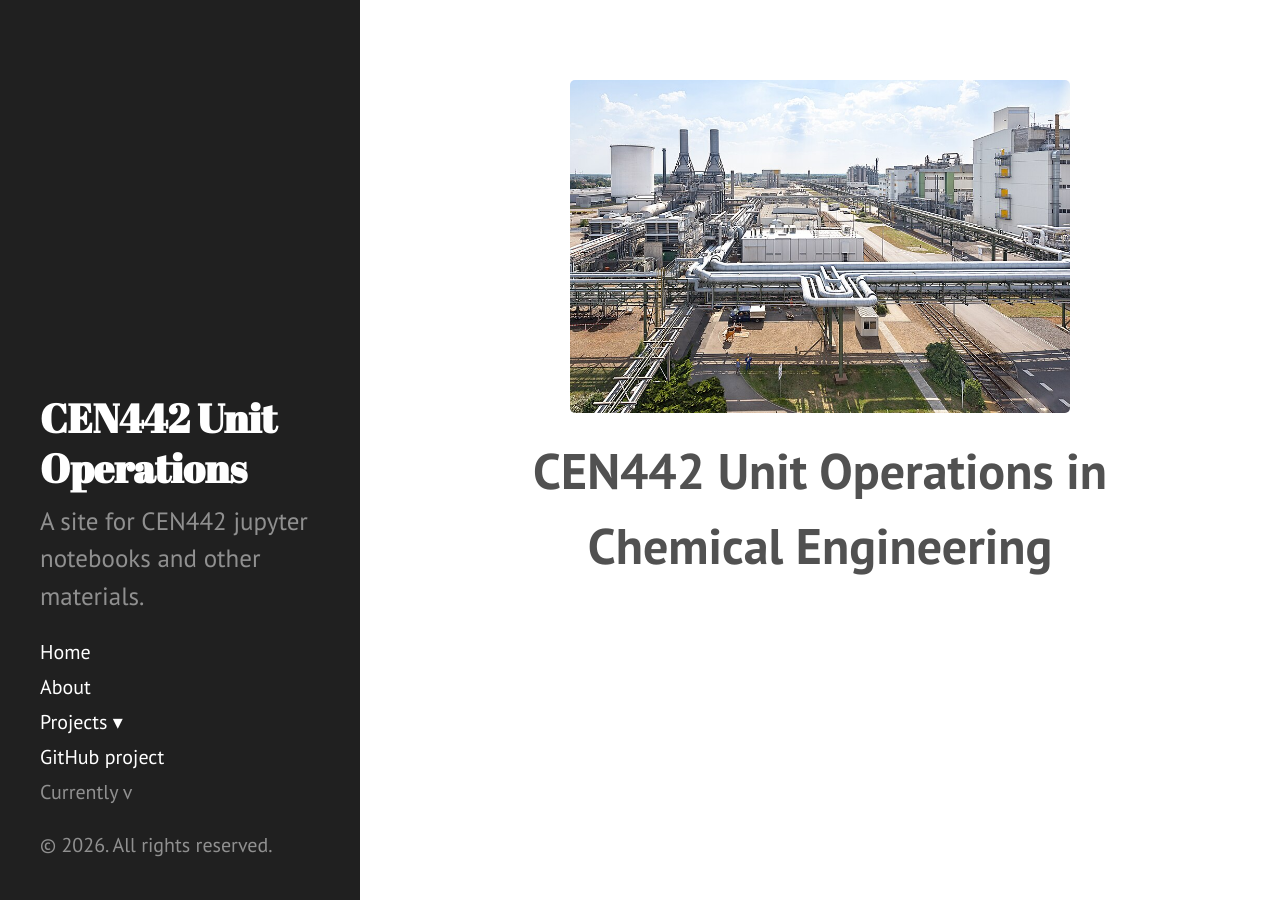
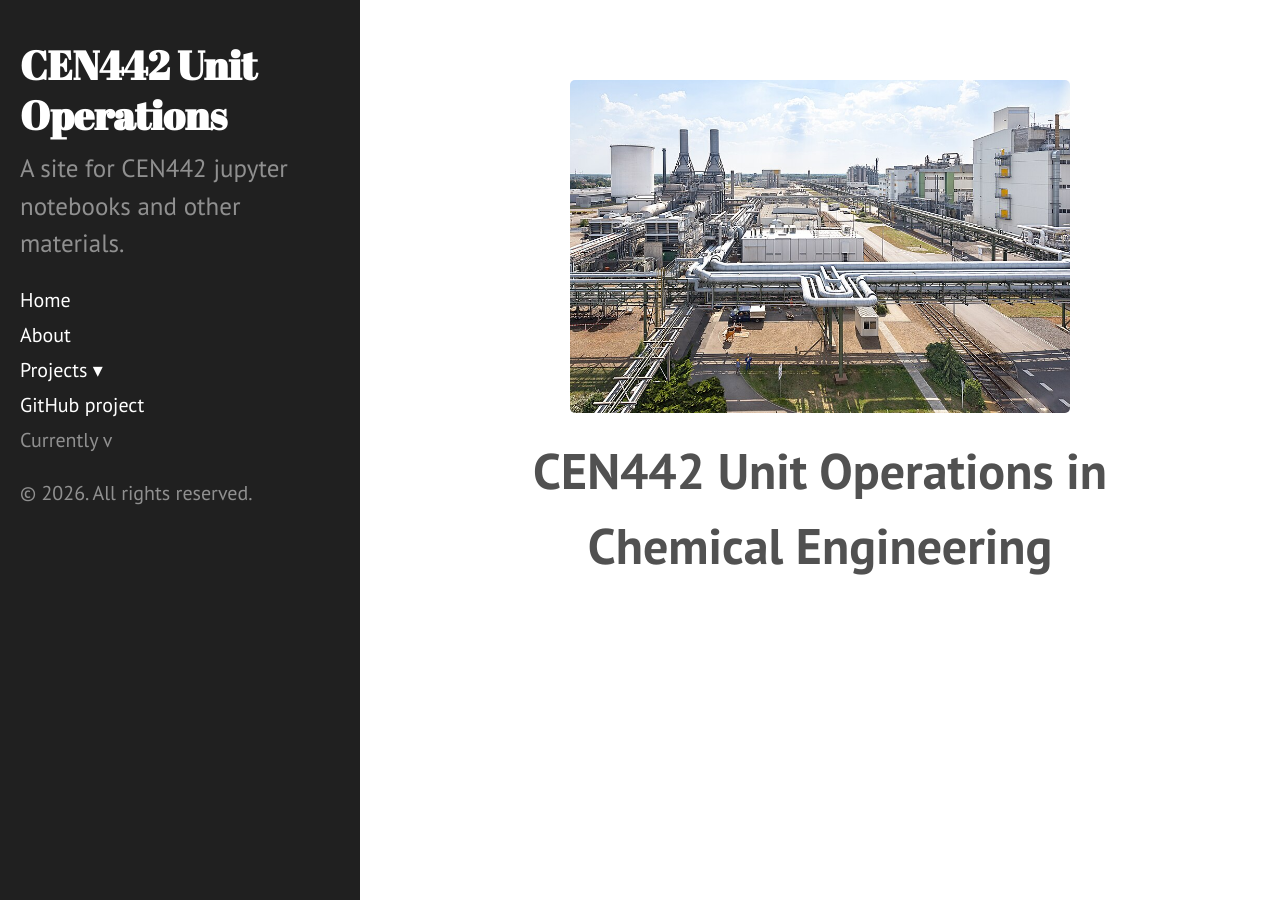
Before and after one commit to caaponte-su/CEN442, a Jekyll site: the page built from docs/index.html, in a window 1280 px wide. Built offline with Jekyll 4.4.1, drawn with Linux system fonts in a browser that asks for light colours.

Commit message:
Update sidebar.html

```diff
--- a/docs/_includes/sidebar.html
+++ b/docs/_includes/sidebar.html
@@ -1,5 +1,5 @@
 <div class="sidebar">
-  <div class="container sidebar-sticky">
+  <!-- <div class="container sidebar-sticky"> -->
     <div class="sidebar-about">
       <h1>
         <a href="{{ site.baseurl }}">
```
